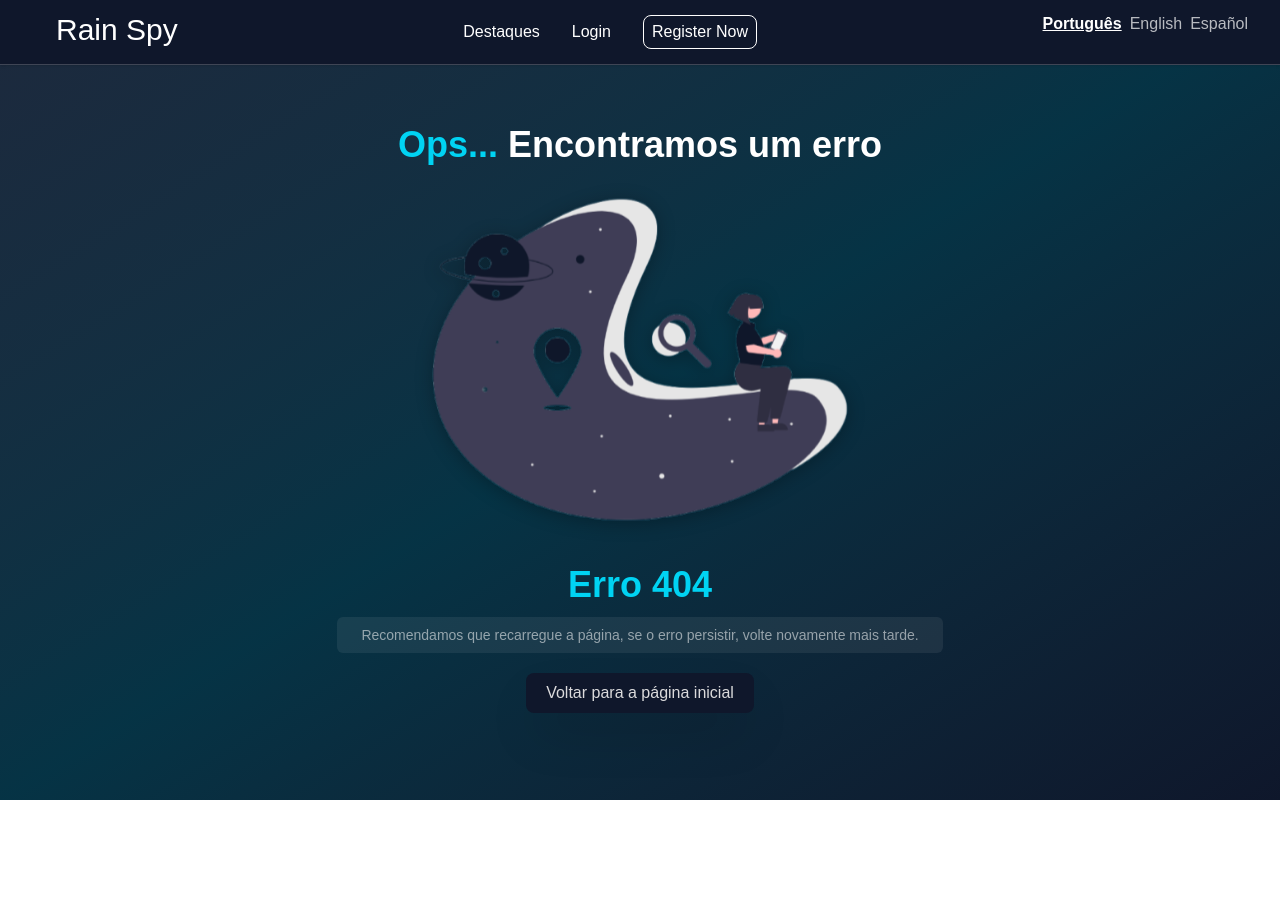
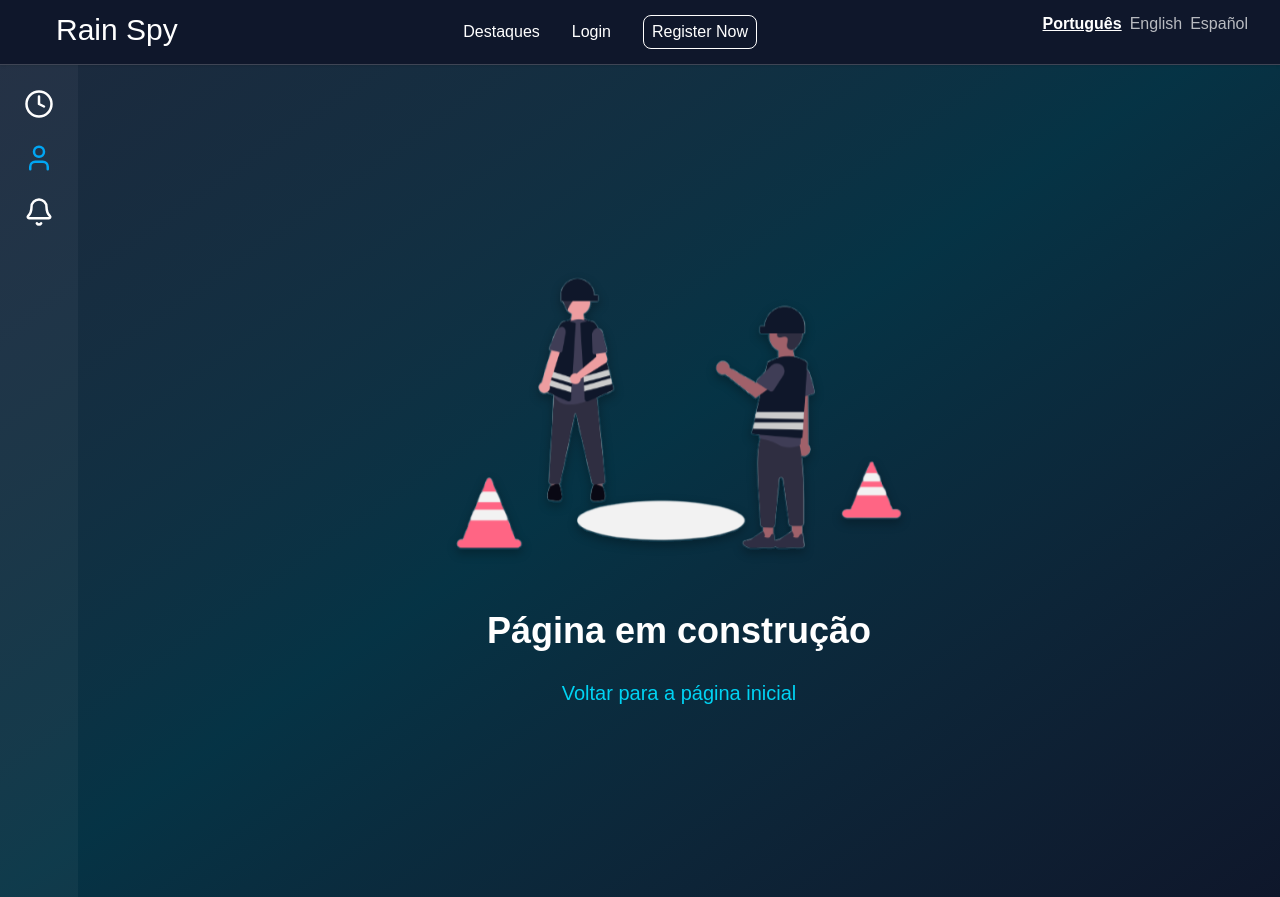
Before and after one commit to 18juba/meteorologia, a Next.js app: page /user/profile in a window 1280 px wide. Before the commit this address had no page. Before the commit the page ends 800 px from the top, so only its background shows below. Built offline with nearby package versions, Linux system fonts and the light colour scheme.

Commit message:
Layout com sidebar

```diff
--- /dev/null
+++ b/src/app/user/layout.tsx
@@ -0,0 +1,22 @@
+import React from "react";
+
+import Header from "@/components/layout/Header";
+import Sidebar from "@/components/layout/Sidebar";
+
+const UserLayout = ({ children }: { children: React.ReactNode }) => {
+  return (
+    <div className="flex flex-col min-h-screen">
+      <Header />
+
+      <div className="flex flex-1">
+        <Sidebar />
+
+        <main className="flex-1 p-4">
+          {children}
+        </main>
+      </div>
+    </div>
+  );
+};
+
+export default UserLayout;
--- a/src/app/home/page.tsx
+++ b/src/app/user/page.tsx
@@ -1,5 +1,4 @@
 "use client";
-import "./home.scss";
 import Header from "@/components/layout/Header";
 import { TemperaturesMessages } from "@/components/temperatures/temperaturesMessages";
 import { Card } from "@/components/ui/card";
@@ -17,7 +16,6 @@ export default function Home({ temperature = 20 }: { temperature: number }) {
   if (!mounted) return null;
   return (
     <>
-      <Header />
       <section className="flex flex-col gap-8 px-20 py-8">
         <div className="flex flex-col md:flex-row gap-8">
           <div className="w-full flex flex-col gap-8">
--- a/src/app/profile/page.tsx
+++ b/src/app/user/profile/page.tsx
@@ -1,12 +1,10 @@
 "use client";
 
-import Header from "../../components/layout/Header";
 import BuldingPage from "@/components/ui/building-page";
 
 export default function Profile() {
   return (
     <>
-      <Header />
       <BuldingPage/>
     </>
   );
--- a/src/components/layout/Sidebar.tsx
+++ b/src/components/layout/Sidebar.tsx
@@ -1,17 +1,40 @@
-import React from 'react'
+"use client";
 
-import { Clock, User, Bell } from 'lucide-react'
+import React from "react";
+import Link from "next/link";
+import { usePathname } from "next/navigation";
+import { Clock, User, Bell } from "lucide-react";
 
 const Sidebar = () => {
+  const pathname = usePathname();
+
+  const links = [
+    { href: "/user", icon: Clock, label: "User" },
+    { href: "/user/profile", icon: User, label: "Profile" },
+    { href: "/user/notifications", icon: Bell, label: "Notifications" },
+  ];
+
   return (
-    <div className="p-6 bg-white/4 h-full w-fit">
-        <ul className="flex flex-col items-center gap-6 text-white">
-            <Clock size={30}/>
-            <User size={30}/>
-            <Bell size={30}/>
-        </ul>
-    </div>
-  )
-}
+    <aside className="p-6 bg-white/4 min-h-screen w-fit">
+      <ul className="flex flex-col items-center gap-6 text-white">
+        {links.map(({ href, icon: Icon, label }) => {
+          const active = pathname === href;
+          return (
+            <li key={href}>
+              <Link href={href} aria-label={label}>
+                <Icon
+                  size={30}
+                  className={`duration-150 cursor-pointer ${
+                    active ? "text-sky-500" : "hover:text-cyan-400"
+                  }`}
+                />
+              </Link>
+            </li>
+          );
+        })}
+      </ul>
+    </aside>
+  );
+};
 
-export default Sidebar
+export default Sidebar;
```
Also changed, not shown: src/app/home/home.scss (added), src/app/user/Cards.tsx (renamed from src/app/home/Cards.tsx).
